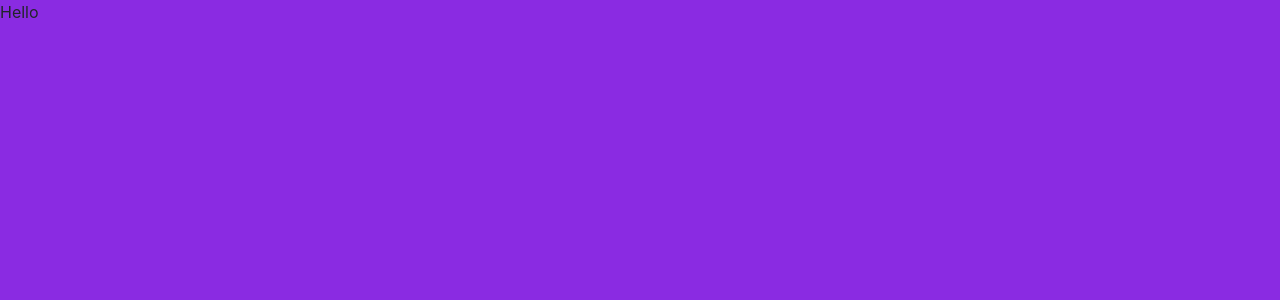
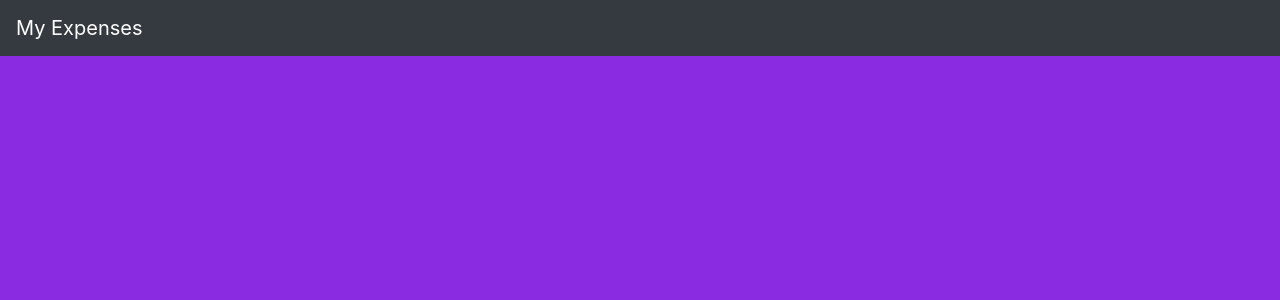
Before and after one commit to AbhiVikrant/Expenses-Calculater, a React (Create React App) app in the folder client/: page / in a window 1280 px wide. Shown: the top 300 px of the page. Built offline with nearby package versions, Linux system fonts and the light colour scheme.

Commit message:
Added Header to App.js.

```diff
--- a/client/src/components/App.js
+++ b/client/src/components/App.js
@@ -1,7 +1,15 @@
 import React, { Component } from "react";
+import Header from "./Header/Header";
 
-export default class App extends Component {
+class App extends Component {
   render() {
-    return <div>Hello</div>;
+    return (
+      <div className="App">
+        <Header className="Header fixed-top" dark={true}>
+          My Expenses
+        </Header>{" "}
+      </div>
+    );
   }
 }
+export default App;
--- a/client/src/components/Header/Header.js
+++ b/client/src/components/Header/Header.js
@@ -1,5 +1,6 @@
-import React, { Component } from "react";
-export const Header = ({ dark, children, className }) => {
+import React from "react";
+
+const Header = ({ dark, children, className }) => {
   dark = !!dark ? "dark" : "light";
   return (
     <nav
@@ -11,4 +12,5 @@ export const Header = ({ dark, children, className }) => {
     </nav>
   );
 };
+
 export default Header;
```
